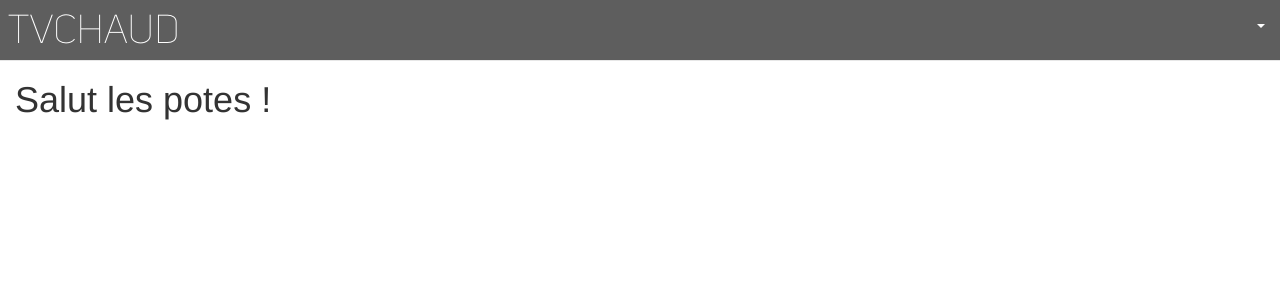
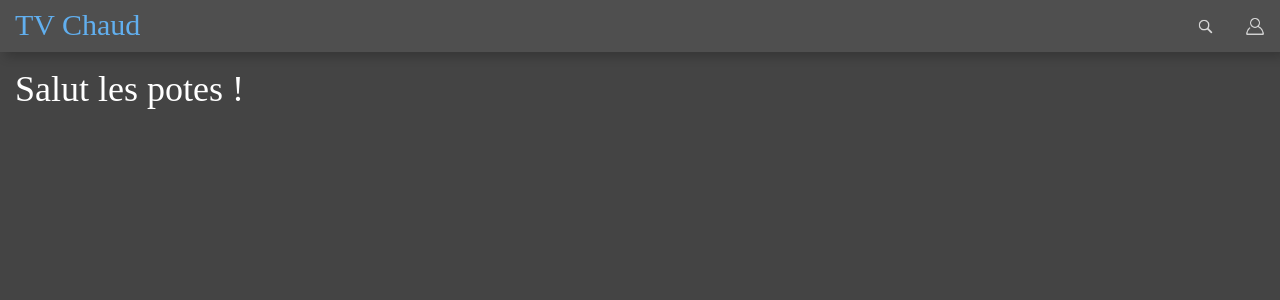
Before and after one commit to jeremyrich/TVChaud, a Django app: page / in a window 1280 px wide. Shown: the top 300 px of the page. Run offline with Django 3.2, Linux system fonts and the light colour scheme; some libraries are stand-ins or nearby versions.

Commit message:
base + header + css

```diff
--- /dev/null
+++ b/series/forms.py
@@ -0,0 +1,6 @@
+from django import forms
+
+
+class LoginForm(forms.Form):
+    username = forms.CharField(label="", max_length=30, widget=forms.TextInput(attrs={'class': "form-control", 'placeholder': "Email", 'disabled': 'disabled'}))
+    password = forms.CharField(label="", widget=forms.PasswordInput(attrs={'class': "form-control", 'placeholder': "Password", 'disabled': 'disabled'}))
--- a/series/templates/series/home.html
+++ b/series/templates/series/home.html
@@ -1,5 +1,4 @@
 {% extends 'base.html' %}
-{% load static %}
 
 {% block content %}
     <h1>Salut les potes !</h1>
--- a/static/css/style.css
+++ b/static/css/style.css
@@ -1,18 +1,17 @@
 @font-face {
-    font-family: 'Uni Sans Thin';
-    src: url('../fonts/Uni Sans Thin.otf');
-}
-
-.app {
-    margin-top: 60px;
-}
-
-.header-custom {
-    background: #5e5e5e !important;
+    font-family: 'Raleway-Regular';
+    src: url('../fonts/Raleway-Regular.ttf');
 }
 
 .navbar-custom {
-    margin-top: 5px;
+    background: #4F4F4F !important;
+    box-shadow: 5px 5px 10px rgba(0, 0, 0, 0.2);
+}
+
+.navbar-custom > a {
+    color: #61AFEF;
+    font-size: 30px;
+    font-family: 'Raleway-Black';
 }
 
 .navbar-custom > li {
@@ -25,34 +24,61 @@
     padding: 5%;
     line-height: 40px;
     font-size: 40px;
-    font-family: 'Uni Sans Thin';
+    font-family: 'Raleway-Regular';
 }
 
-.dropdown-custom > .dropdown > a {
-    color: white !important;
+
+
+/* User dropdown in Header */
+.dropdown-custom > a {
+    color: lightgray !important;
+    font-family: 'Raleway-Regular';
+    font-size: 15px;
 }
 
-.dropdown-custom > .open > a {
+.toggle-custom:hover, .toggle-custom:focus {
     background-color: gray !important;
 }
 
 .dropdown-menu-custom {
-    background-color: #5e5e5e;
+    background-color: #4F4F4F;
 }
 
 .dropdown-menu-custom > li > a {
-    color: white;
+    color: lightgray;
 }
 
 .dropdown-menu-custom > li > a:hover,
 .dropdown-menu-custom > li > a:focus {
-  text-decoration: none;
-  color: white;
-  background-color: gray;
+    font-family: 'Raleway-Regular';
+    text-decoration: none;
+    color: lightgray;
+    background-color: gray;
 }
 
-.btn-app {
-    background-image: url('../icon/hellofresh_logo.png');
-    background-repeat: no-repeat;
-    background-position: 8em 3em;
+.search-icon {
+    max-width:20px;
+    max-height:20px;
+    width: auto;
+    height: auto;
 }
+
+.search-button:hover, .search-button:focus {
+    background-color: gray !important;
+}
+
+.member-icon {
+    max-width:20px;
+    max-height:20px;
+    width: auto;
+    height: auto;
+}
+
+
+/* Body generic CSS */
+.body-custom {
+    margin-top: 50px;
+    color: white;
+    font-family: 'Raleway-Black';
+    background-color: #444444
+}
--- a/templates/base.html
+++ b/templates/base.html
@@ -11,19 +11,13 @@
         <title>{% block title %}TV Chaud{% endblock %}</title>
     </head>
 
-    <body>
+    <body class="body-custom">
         {% block header %}
             {% include 'header.html' %}
         {% endblock %}
 
-        <div class="app">
-            <div class="container-fluid">
-
-                {% block my_app %}
-                    {% block content%}Default{% endblock %}
-                {% endblock %}
-
-            </div>
+        <div class="container-fluid">
+            {% block content %}Default{% endblock %}
         </div>
     </body>
 
--- a/templates/header.html
+++ b/templates/header.html
@@ -1,26 +1,33 @@
 {% load static %}
 
-<nav class="navbar header-custom navbar-default navbar-fixed-top">
+<nav class="navbar navbar-fixed-top navbar-custom">
+
+    <a class="navbar-brand hidden-sm" href="{% url 'home' %}">TV Chaud</a>
+
     <div class="container-fluid">
 
-       <div class="collapse navbar-collapse">
-           <ul class="nav navbar-nav navbar-custom">
-               <li class="header-menu">
-                   <a class="navbar-brand hidden-sm" href="{% url 'home' %}">TVChaud</a>
-               </li>
-           </ul>
-
-           <ul class="nav navbar-nav navbar-right dropdown-custom">
-               <li class="dropdown">
-                   <a class="dropdown-toggle" data-toggle="dropdown" href="#">
-                       {{ user.username }}<span class="caret"></span>
-                   </a>
-                   <ul class="dropdown-menu dropdown-menu-custom">
-                       <li><a href="">Logout</a></li>
-                   </ul>
-               </li>
-           </ul>
-       </div>
+        <ul class="nav navbar-nav navbar-right">
+            <li>
+                <a class="search-button" href="#">
+                    <img class="search-icon" src="{% static 'icons/search.png' %}"/>
+                </a>
+            </li>
+            <li class="dropdown dropdown-custom">
+                <a class="dropdown-toggle toggle-custom" data-toggle="dropdown" href="#">
+                    <img class="member-icon" src="{% static 'icons/member.png' %}"/>
+                    {{ user.username }}
+                </a>
+                <ul class="dropdown-menu dropdown-menu-custom">
+                    <li>
+                        <a href="">Profile</a>
+                    </li>
+                    <li>
+                        <a href="{% url 'logout' %}">Logout</a>
+                    </li>
+                </ul>
+            </li>
+        </ul>
 
     </div>
+
 </nav>
--- a/tvchaud/urls.py
+++ b/tvchaud/urls.py
@@ -14,13 +14,18 @@ Including another URLconf
     2. Add a URL to urlpatterns:  path('blog/', include('blog.urls'))
 """
 from django.contrib import admin
-from django.urls import path, include
+from django.conf.urls import url, include
 import series.views as series
+from . import views
 
 urlpatterns = [
-    path('admin/', admin.site.urls),
+    url(r'^$', series.home, name='home'),
 
-    path('series/', include('series.urls')),
+    url(r'^admin/', admin.site.urls),
 
-    path('', series.home, name='home'),
+    url(r'^login/', views.mylogin, name='login'),
+    url(r'^logout/', views.mylogout, name='logout'),
+    url(r'^auth/', include('social_django.urls', namespace='social')),
+
+    url(r'^series/', include('series.urls')),
 ]
```
Also changed, not shown: templates/login.html (added, +105 -0 lines), tvchaud/settings.py (+17 -0 lines), tvchaud/views.py (added, +23 -0 lines), static/fonts/Raleway-Black.ttf (added), static/fonts/Raleway-Light.ttf (added), static/fonts/Raleway-Regular.ttf (added), static/fonts/Raleway-Thin.ttf (added), static/icons/member.png (added), static/icons/search.png (added).
